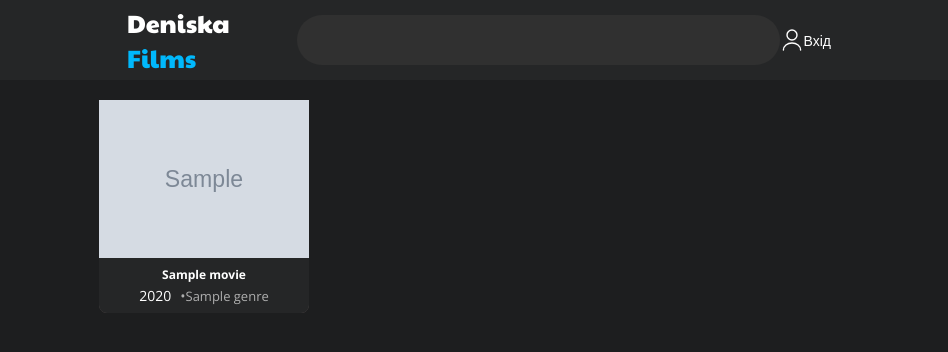
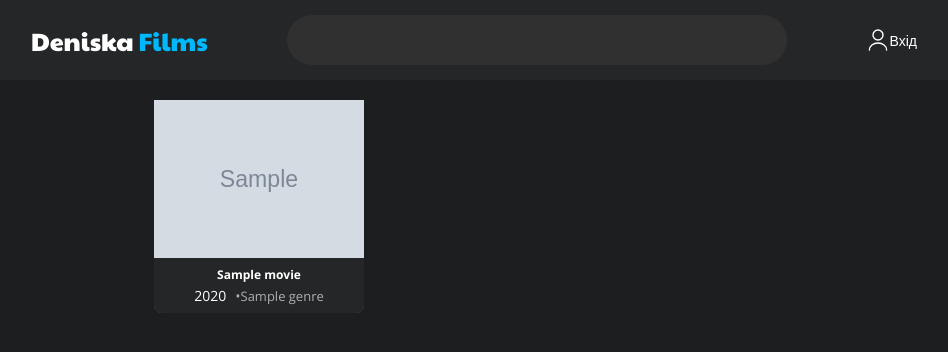
Before and after one commit to Deniska4308/DeniskaFilms, a FastAPI app: template app/view/templates/devmain.html in a window 1280 px wide. Shown: the top 352 px of the page, without its empty margins (161-1109 px from the left). Run offline with FastAPI, Linux system fonts and the light colour scheme; the template is opened without the code that fills it: most values are stand-ins (such as "Sample title", 1, 10 or a date in 2020); grey boxes marked "Sample" are stand-in pictures.

Commit message:
mini Fix: Пофіксив grid на мейні

```diff
--- a/app/view/static/css/deniska_filmsBase.css
+++ b/app/view/static/css/deniska_filmsBase.css
@@ -22,6 +22,14 @@ input:-moz-autofill {
     /* можна відраховувати відстань ps: крута штука */
     margin: 0 auto;
 }
+
+.header-container {
+    width: calc(100% - 30%);
+    /* можна відраховувати відстань ps: крута штука */
+    margin: 0 auto;
+    box-sizing: border-box;
+}
+
 
 /*для вирівнювання колонами*/
 .flex-column {
@@ -66,6 +74,7 @@ header {
     height: 80px;
     width: 100%;
     background-color: #252627;
+    box-sizing: border-box;
 }
 
 header .header {
@@ -73,6 +82,10 @@ header .header {
     justify-content: space-between;
     height: 100%;
     align-items: center;
+}
+
+.header nav {
+    margin-right: 10px;
 }
 
 .logo span {
@@ -102,7 +115,6 @@ header .header {
 
 .main-search {
     height: 50px;
-    width: 500px;
     border-radius: 25px;
     background-color: #303030;
     display: flex;
@@ -112,6 +124,9 @@ header .header {
     padding: 0 20px;
     border: 1px solid transparent;
     transition: border-color .25s;
+    margin: 0 15px;
+    width: calc(100% - 267px);
+    max-width: 500px;
 }
 
 .main-search:hover {
@@ -235,7 +250,6 @@ nav .login-btn {
 */
 
 .movie-list {
-    width: 100%;
     display: grid;
     grid-template-columns: repeat(6, 1fr);
     padding: 20px;
--- /dev/null
+++ b/app/view/static/css/deniskafilms_responsiveBase.css
@@ -0,0 +1,6 @@
+@media (max-width: 800px) {
+    .header-container {
+        width: 100%;
+        padding: 0 15px;
+    }
+}
--- a/app/view/static/css/devmainpage.css
+++ b/app/view/static/css/devmainpage.css
@@ -7,24 +7,17 @@
 .main {
     display: flex;
     margin: 0 auto;
-    display: flex;
-    width: 1332px;
+    justify-content: center;
 }
 
 @media (max-width: 1332px) {
     .movie-list {
-        grid-template-columns: repeat(3, auto);
-    }
-    .main {
-        width: 800px;
+        grid-template-columns: repeat(3, 210px);
     }
 }
 
 @media (max-width: 817px) {
     .movie-list {
-        grid-template-columns: repeat(2, auto);
-    }
-    .main {
-        width: 700px;
+        grid-template-columns: repeat(2, 210px);
     }
 }
--- a/app/view/templates/devmain.html
+++ b/app/view/templates/devmain.html
@@ -17,16 +17,18 @@
         rel="stylesheet">
     <link rel="icon" href="{{ url_for('static', path='icons/favicon.svg') }}" type="image/x-icon">
 
-    <!-- <link rel="stylesheet" href="../static/css/deniska_filmsBase.css">
-    <link rel="stylesheet" href="../static/css/devmainpage.css"> -->
+    <link rel="stylesheet" href="../static/css/deniska_filmsBase.css">
+    <link rel="stylesheet" href="../static/css/devmainpage.css">
+    <link rel="stylesheet" href="../static/css/deniskafilms_responsiveBase.css">
     <link rel="stylesheet" href="{{ url_for('static', path='/css/deniska_filmsBase.css') }}">
     <link rel="stylesheet" href="{{ url_for('static', path='/css/devmainpage.css') }}">
+    <link rel="stylesheet" href="{{ url_for('static', path='/css/deniskafilms_responsiveBase.css') }}">
     <title>Deniska Films | Welcome Page</title>
 </head>
 
 <body>
     <header>
-        <div class="header container">
+        <div class="header header-container">
             <a href="/" class="logo">Deniska <span>Films</span></a>
             <div class="main-search"><input type="text"></div>
             <nav>
```
